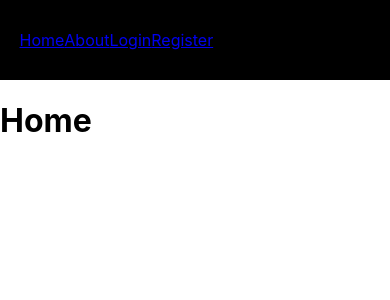
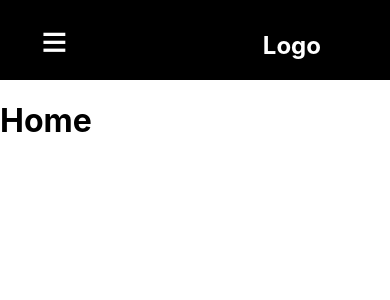
Before and after one commit to ishan-codescale/autumn-deligate-app, a React (Create React App) app: page / in a window 390 px wide. Shown: the top 300 px of the page. Built offline with nearby package versions, Linux system fonts and the light colour scheme.

Commit message:
Added responsive styles to the Navbar links.

```diff
--- a/src/components/Navbar.js
+++ b/src/components/Navbar.js
@@ -6,6 +6,8 @@ import {
   InnerStyledNavbar,
   ExtendStyledNavbar,
   NavbarLinkContainer,
+  NavbarLink,
+  OpenLinksButton,
 } from "../styled-components/Navbar.styled";
 import { Link } from "react-router-dom";
 
@@ -15,13 +17,16 @@ const Navbar = () => {
       <InnerStyledNavbar>
         <LeftContainer>
           <NavbarLinkContainer>
-            <Link to="/">Home</Link>
-            <Link to="/about">About</Link>
-            <Link to="/login">Login</Link>
-            <Link to="/register">Register</Link>
+            <NavbarLink to="/">Home</NavbarLink>
+            <NavbarLink to="/about">About</NavbarLink>
+            <NavbarLink to="/login">Login</NavbarLink>
+            <NavbarLink to="/register">Register</NavbarLink>
+            <OpenLinksButton>&#8801;</OpenLinksButton>
           </NavbarLinkContainer>
         </LeftContainer>
-        <RightContainer></RightContainer>
+        <RightContainer>
+          <h1>Logo</h1>
+        </RightContainer>
       </InnerStyledNavbar>
       <ExtendStyledNavbar></ExtendStyledNavbar>
     </StyledNavbar>
--- a/src/styled-components/Navbar.styled.js
+++ b/src/styled-components/Navbar.styled.js
@@ -20,7 +20,12 @@ export const RightContainer = styled.div`
   flex: 30%;
   display: flex;
   align-items: flex-end;
+  justify-content: center;
   padding-right: 50px;
+
+  h1 {
+    color: white;
+  }
 `;
 
 export const InnerStyledNavbar = styled.div`
@@ -33,4 +38,35 @@ export const NavbarLinkContainer = styled.div`
   display: flex;
 `;
 
+export const NavbarLink = styled(Link)`
+  color: white;
+  font-size: x-large;
+  font-family: Arial, Helvetica, sans-serif;
+  text-decoration: none;
+  margin: 10px;
+  transition: 0.2s ease-out;
+
+  &:hover {
+    color: orange;
+  }
+
+  @media (max-width: 768px) {
+    display: none;
+  }
+`;
+
+export const OpenLinksButton = styled.button`
+  width: 70px;
+  height: 50px;
+  background: none;
+  border: none;
+  color: white;
+  font-size: 45px;
+  cursor: pointer;
+
+  @media (min-width: 768px) {
+    display: none;
+  }
+`;
+
 export const ExtendStyledNavbar = styled.div``;
```
Also changed, not shown: src/logo.png (added).
